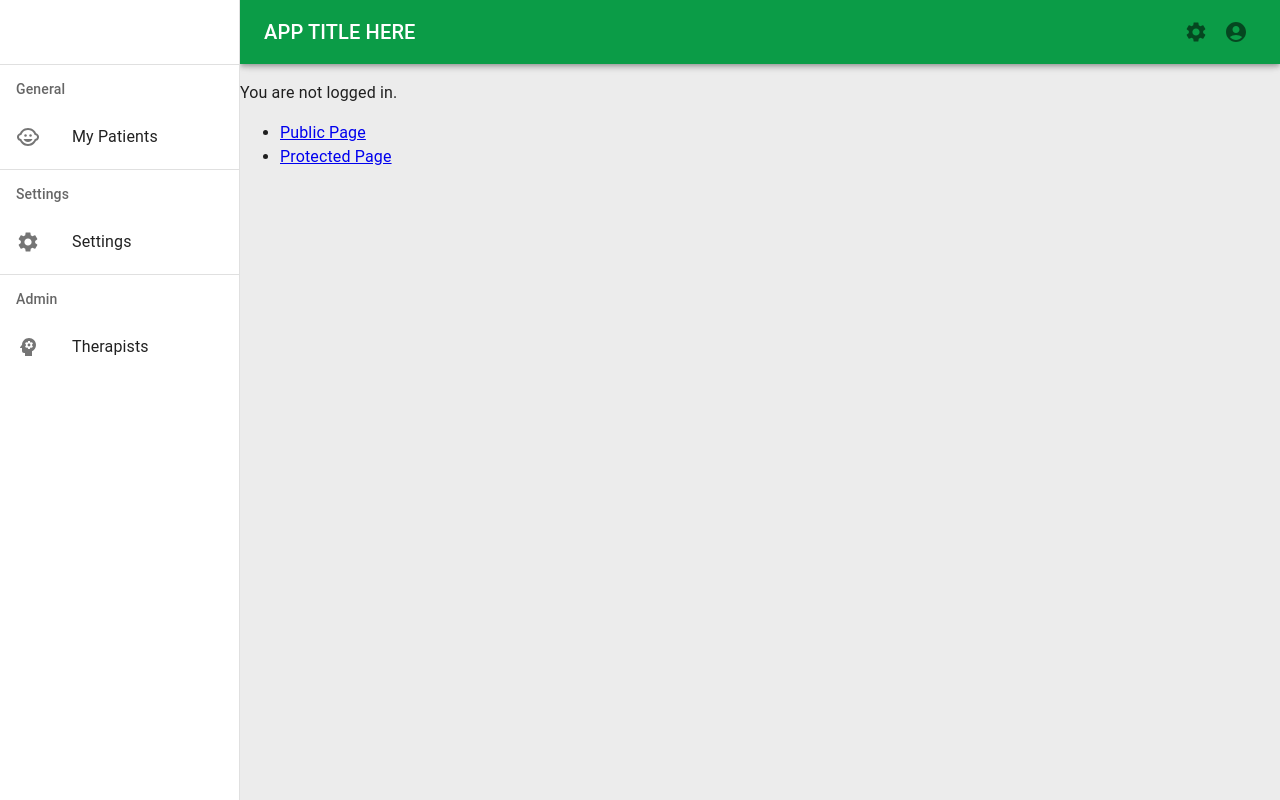
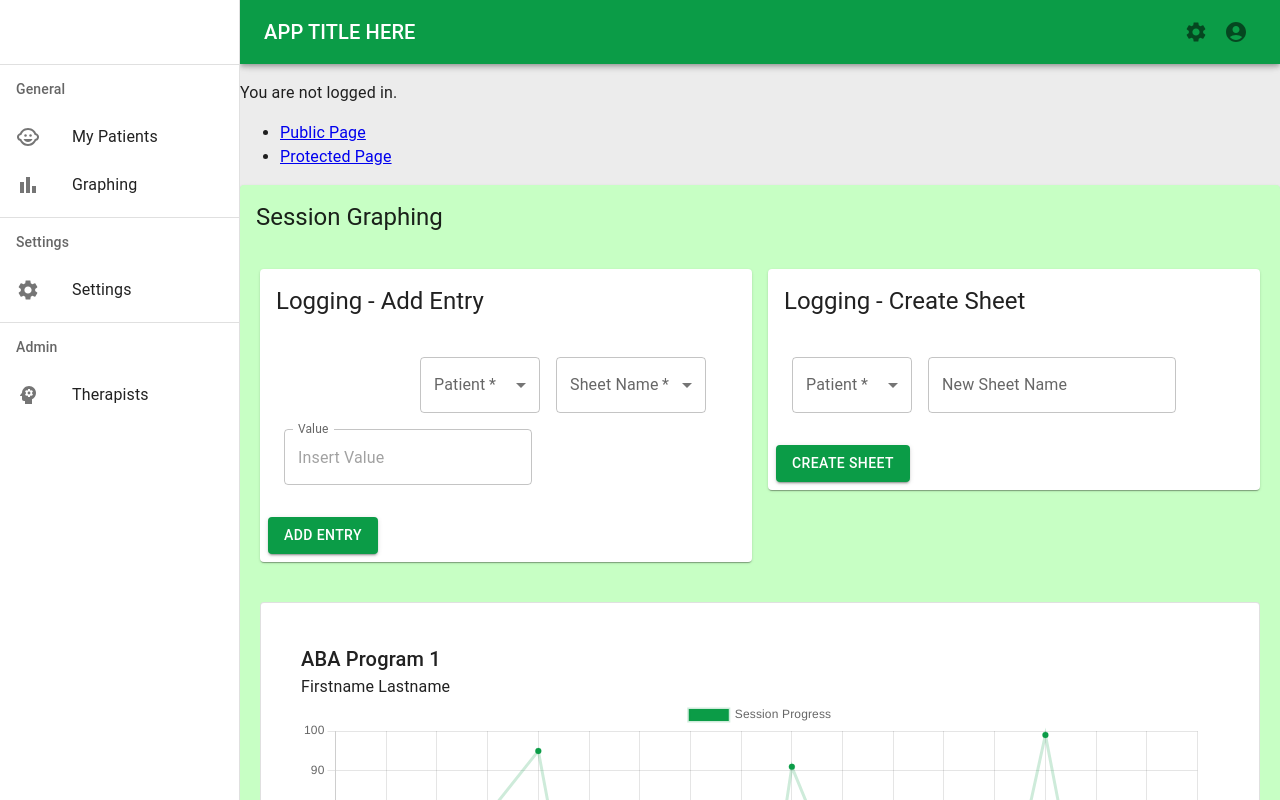
Before and after one commit to BoucherR/aba_frontend, a React (Create React App) app: page /graphing in a window 1280 px wide. Shown: the top 800 px of the page. Built offline with nearby package versions, Linux system fonts and the light colour scheme.

Commit message:
Adding basic graphing sheet

```diff
--- a/package.json
+++ b/package.json
@@ -6,12 +6,14 @@
     "@emotion/react": "^11.4.1",
     "@emotion/styled": "^11.3.0",
     "@mui/icons-material": "^5.0.0",
-    "@mui/material": "^5.0.0",
+    "@mui/lab": "^5.0.0-alpha.48",
+    "@mui/material": "^5.0.0-alpha.48",
     "@testing-library/jest-dom": "^5.11.4",
     "@testing-library/react": "^11.1.0",
     "@testing-library/user-event": "^12.1.10",
     "axios": "^0.21.4",
     "chart.js": "^3.5.1",
+    "date-fns": "^2.24.0",
     "react": "^17.0.2",
     "react-calendar": "^3.4.0",
     "react-chartjs-2": "^3.0.5",
--- a/src/App.js
+++ b/src/App.js
@@ -19,6 +19,7 @@ import { Grid, Box } from "@mui/material"
 import { ThemeProvider, createTheme, useTheme } from '@mui/material/styles';
 import PatientsDashboard from './components/patientsDashboard/PatientsDashboard';
 import PatientDashboard from './components/patientDashboard/PatientDashboard';
+import GraphingDashboard from './components/graphingDashboard/GraphingDashboard';
 
 const theme = createTheme({
   palette: {
@@ -205,7 +206,7 @@ let App = () => {
             paddingLeft: '240px',
             paddingTop: '65px',
             backgroundColor: '#ececec',
-            height: '100vh'
+            height: '150vh'
           }}>
             <AuthButton />
             <ul>
@@ -235,6 +236,9 @@ let App = () => {
               <Route path="/patient">
                 <PatientDashboard />
               </Route>
+              <Route path="/graphing">
+                <GraphingDashboard />
+              </Route>
               <PrivateRoute path="/protected">
                 <ProtectedPage />
               </PrivateRoute>
--- /dev/null
+++ b/src/components/graphingDashboard/GraphingDashboard.js
@@ -0,0 +1,23 @@
+import * as React from 'react';
+import { Box, Card, CardContent, CardHeader, Typography } from '@mui/material';
+
+import GraphingForm from './graphingForm/GraphingForm'
+import GraphingSheet from './graphingSheet/GraphingSheet';
+
+
+let GraphingDashboard = () => {
+    return (
+        <Card sx={{ minWidth: 275, backgroundColor: '#c7ffc4' }}>
+            <CardHeader title="Session Graphing" />
+            <Box sx={{ padding: '20px' }} >
+                <GraphingForm />
+            </Box>
+            <Box sx={{ padding: '20px' }} >
+                <GraphingSheet />
+            </Box>
+
+        </Card >
+    );
+}
+
+export default GraphingDashboard;
--- /dev/null
+++ b/src/components/graphingDashboard/graphingForm/GraphingForm.js
@@ -0,0 +1,137 @@
+import * as React from 'react';
+import { Button, Card, CardContent, CardHeader, TextField, Grid, FormControl, InputLabel, Select, MenuItem, CardActions, } from '@mui/material';
+import { LocalizationProvider, DatePicker } from '@mui/lab'
+
+import AdapterDateFns from '@mui/lab/AdapterDateFns/'
+
+let GraphingDashboard = () => {
+    const [addDate, setAddDate] = React.useState(new Date());
+    const [patient, setPatient] = React.useState('');
+    const [sheetName, setSheetName] = React.useState('');
+    const [value, setValue] = React.useState(null);
+
+    const [newSheetName, setNewSheetName] = React.useState('');
+
+    const handlePatientChange = (event) => {
+        setPatient(event.target.value);
+    };
+    const handleSheetNameChange = (event) => {
+        setSheetName(event.target.value);
+    };
+    const handleValueChange = (event) => {
+        setValue(event.target.value);
+    };
+    const handleNewSheetNameChange = (event) => {
+        setNewSheetName(event.target.value);
+    };
+
+    return (
+        <Grid container spacing={2}>
+            <Grid item xs={6}>
+                <Card>
+                    <CardHeader title="Logging - Add Entry" />
+                    <CardContent>
+                        <FormControl variant="standard" required sx={{ m: 1, minWidth: 120 }}>
+                            <LocalizationProvider dateAdapter={AdapterDateFns}>
+                                <DatePicker
+                                    disableFuture
+                                    label="Date"
+                                    openTo="year"
+                                    views={['year', 'month', 'day']}
+                                    addDate={addDate}
+                                    onChange={(newAddDate) => {
+                                        setAddDate(newAddDate);
+                                    }}
+                                    renderInput={(params) => <TextField {...params} />}
+                                />
+                            </LocalizationProvider>
+                        </FormControl>
+                        <FormControl required sx={{ m: 1, minWidth: 120 }}>
+                            <InputLabel id="demo-simple-select-standard-label">Patient</InputLabel>
+                            <Select
+                                id="demo-simple-select-standard"
+                                value={patient}
+                                onChange={handlePatientChange}
+                                label="Patient Name"
+                            >
+                                <MenuItem value="">
+                                    <em>None</em>
+                                </MenuItem>
+                                <MenuItem value={'Patient 1'}>Patient 1</MenuItem>
+                                <MenuItem value={'Patient 2'}>Patient 2</MenuItem>
+                                <MenuItem value={'Patient 3'}>Patient 3</MenuItem>
+                            </Select>
+                        </FormControl>
+                        <FormControl required sx={{ m: 1, minWidth: 150 }}>
+                            <InputLabel id="demo-simple-select-standard-label">Sheet Name</InputLabel>
+                            <Select
+                                id="demo-simple-select-standard"
+                                value={sheetName}
+                                onChange={handleSheetNameChange}
+                                label="Sheet Name"
+                            >
+                                <MenuItem value="">
+                                    <em>None</em>
+                                </MenuItem>
+                                <MenuItem value={'Sheet 1'}>Sheet 1</MenuItem>
+                                <MenuItem value={'Sheet 2'}>Sheet 2</MenuItem>
+                                <MenuItem value={'Sheet 3'}>Sheet 3</MenuItem>
+                            </Select>
+                        </FormControl>
+                        <FormControl required sx={{ m: 1, minWidth: 150 }}>
+                            <TextField
+                                id="outlined-number"
+                                label="Value"
+                                type="number"
+                                value={value}
+                                InputLabelProps={{
+                                    shrink: true,
+                                }}
+                                placeholder={'Insert Value'}
+                                onChange={handleValueChange}
+                            />
+                        </FormControl>
+                    </CardContent>
+                    <CardActions>
+                        <Button variant='contained'>Add Entry</Button>
+                    </CardActions>
+                </Card >
+            </Grid>
+            <Grid item xs={6}>
+                <Card>
+                    <CardHeader title="Logging - Create Sheet" />
+                    <CardContent>
+                        <FormControl required sx={{ m: 1, minWidth: 120 }}>
+                            <InputLabel id="demo-simple-select-standard-label">Patient</InputLabel>
+                            <Select
+                                id="demo-simple-select-standard"
+                                value={patient}
+                                onChange={handlePatientChange}
+                                label="Patient Name"
+                            >
+                                <MenuItem value="">
+                                    <em>None</em>
+                                </MenuItem>
+                                <MenuItem value={'Patient 1'}>Patient 1</MenuItem>
+                                <MenuItem value={'Patient 2'}>Patient 2</MenuItem>
+                                <MenuItem value={'Patient 3'}>Patient 3</MenuItem>
+                            </Select>
+                        </FormControl>
+                        <FormControl required sx={{ m: 1, minWidth: 150 }}>
+                            <TextField
+                                label="New Sheet Name"
+                                placeholder="Sheet Name"
+                                value={newSheetName}
+                                onChange={handleNewSheetNameChange} />
+                        </FormControl>
+                    </CardContent>
+                    <CardActions>
+                        <Button variant='contained'>Create Sheet</Button>
+                    </CardActions>
+                </Card >
+            </Grid>
+        </Grid>
+    );
+}
+
+export default GraphingDashboard;
--- /dev/null
+++ b/src/components/graphingDashboard/graphingSheet/GraphingSheet.js
@@ -0,0 +1,46 @@
+import React from 'react';
+import { Card, Typography } from '@mui/material';
+import { Line } from 'react-chartjs-2';
+
+
+let GraphingSheet = () => {
+    const data = {
+        labels: ['Mar 21', 'Mar 23', 'Mar 25', 'Apr 2', 'Apr 5', 'Apr 7', 'Apr 10', 'Apr 12', 'Apr 14', 'Apr 17', 'Apr 19', 'Apr 21', 'Apr 23', 'Apr 26', 'Apr 28', 'Apr 30', 'Jun 2', 'June 4'],
+        datasets: [
+            {
+                label: 'Session Progress',
+                data: [23, 6, 39, 79, 95, 27, 45, 22, 7, 91, 60, 70, 75, 41, 99, 33, 47, 10, 32, 36, 0],
+                fill: false,
+                backgroundColor: 'rgb(11, 156, 71)',
+                borderColor: 'rgba(11, 156, 71, 0.2)',
+            },
+        ],
+    };
+
+    const options = {
+        scales: {
+            yAxes: [
+                {
+                    ticks: {
+                        beginAtZero: true,
+                    },
+                },
+            ],
+        },
+    };
+
+    return (
+        <Card variant="outlined" sx={{ padding: '40px' }}>
+            <Typography variant="h6">
+                ABA Program 1
+            </Typography>
+            <Typography display="block" variant="h8">
+                Firstname Lastname
+            </Typography>
+
+            <Line data={data} options={options} />
+        </Card>
+    )
+};
+
+export default GraphingSheet;
--- a/src/components/navigation/NavDrawer.js
+++ b/src/components/navigation/NavDrawer.js
@@ -14,7 +14,7 @@ import Typography from '@mui/material/Typography';
 
 import { Link } from 'react-router-dom';
 
-import { ChildCare, Settings, Psychology, AccountCircle } from '@mui/icons-material/';
+import { ChildCare, Settings, Psychology, AccountCircle, BarChart } from '@mui/icons-material/';
 import { ListSubheader } from '@mui/material';
 
 const drawerWidth = 240;
@@ -37,6 +37,12 @@ function NavDrawer() {
                         <ChildCare />
                     </ListItemIcon>
                     <ListItemText primary={"My Patients"} />
+                </ListItem>
+                <ListItem button key={"Session Graphing"} component={Link} to={"/graphing"}>
+                    <ListItemIcon>
+                        <BarChart />
+                    </ListItemIcon>
+                    <ListItemText primary={"Graphing"} />
                 </ListItem>
             </List>
             <Divider />
```
Also changed, not shown: 2 other files (tests, documents, lock files or other folders).
